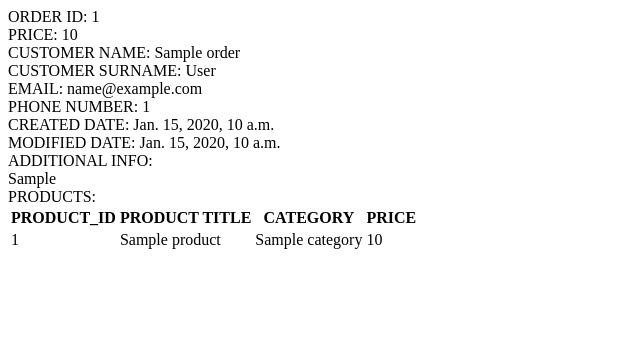
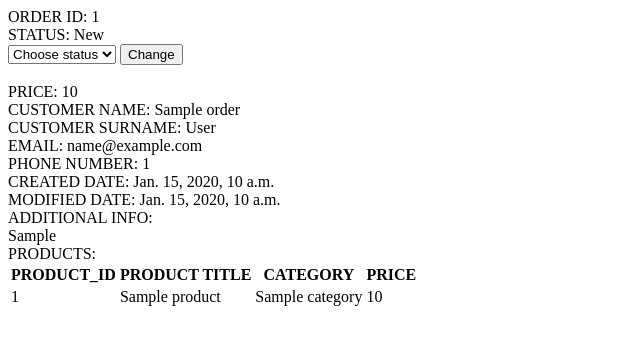
Before and after one commit to OlegSokol/admin_panel, a Django app: page /panel/1 in a window 1280 px wide. Shown: the top 345 px of the page, without its empty margins (0-640 px from the left). Run offline with Django 3.2, Linux system fonts and the light colour scheme; tables that the repository leaves empty hold one stand-in row (values such as "Sample post").

Commit message:
impl update order status

```diff
--- a/panel/models.py
+++ b/panel/models.py
@@ -25,6 +25,14 @@ class Product(models.Model):
 
 
 class Order(models.Model):
+    # Choices
+    ORDER_STATUS = (
+        ("N", "New"),
+        ("E", "In progress"),
+        ("P", "Payed"),
+        ("C", "Closed"),
+    )
+
     id = models.BigIntegerField(null=False, serialize=True, primary_key=True)
     customer_name = models.CharField(max_length=200)
     customer_surname = models.CharField(max_length=200)
@@ -33,6 +41,7 @@ class Order(models.Model):
     products = models.ManyToManyField(Product)
     total_price = models.BigIntegerField()
     additional_info = models.TextField(null=True)
+    status = models.CharField(max_length=1, choices=ORDER_STATUS, null=False, default='N')
     created = models.DateTimeField(auto_now_add=True)
     modified = models.DateTimeField(auto_now=True)
 
--- a/panel/templates/panel/detail.html
+++ b/panel/templates/panel/detail.html
@@ -6,15 +6,26 @@
 </head>
 <body>
     ORDER ID: {{ order.id }} <br>
-    PRICE: {{ order.total_price }} <br>
-    CUSTOMER NAME: {{ order.customer_name }} <br>
-    CUSTOMER SURNAME: {{ order.customer_surname }} <br>
-    EMAIL: {{ order.customer_email }} <br>
-    PHONE NUMBER: {{ order.customer_phone_number }} <br>
-    CREATED DATE: {{ order.created }} <br>
-    MODIFIED DATE: {{ order.modified }} <br>
-    ADDITIONAL INFO: <br>
-    {{ order.additional_info }} <br>
+    STATUS: {{ order.get_status_display }}
+    <form action="{% url 'panel:update_status' order.id %}" method="post">
+        {% csrf_token %}
+        <select name="status">
+            <option disabled selected>Choose status</option>
+            {% for id, value in statuses %}
+                <option value="{{ id }}">{{ value }}</option>
+            {% endfor %}
+        </select>
+        <input type="submit" value="Change">
+    </form><br>
+    PRICE: {{ order.total_price }} <br/>
+    CUSTOMER NAME: {{ order.customer_name }} <br/>
+    CUSTOMER SURNAME: {{ order.customer_surname }} <br/>
+    EMAIL: {{ order.customer_email }} <br/>
+    PHONE NUMBER: {{ order.customer_phone_number }} <br/>
+    CREATED DATE: {{ order.created }} <br/>
+    MODIFIED DATE: {{ order.modified }} <br/>
+    ADDITIONAL INFO: <br/>
+    {{ order.additional_info }} <br/>
 
     PRODUCTS:
     <table>
@@ -36,6 +47,6 @@
                 </tr>
             {% endfor %}
         </tbody>
-    </table>
+    </table><br/>
 </body>
 </html>
--- a/panel/urls.py
+++ b/panel/urls.py
@@ -5,5 +5,6 @@ app_name = 'panel'
 
 urlpatterns = [
     url(r'^$', views.index, name='index'),
-    url(r'^(?P<order_id>[0-9]+)$', views.detail, name='detail')
+    url(r'^(?P<order_id>[0-9]+)$', views.detail, name='detail'),
+    url(r'^(?P<order_id>[0-9]+)/update-status/$', views.update_status, name='update_status')
 ]
--- a/panel/views.py
+++ b/panel/views.py
@@ -12,4 +12,13 @@ def index(request):
 
 def detail(request, order_id):
     order = get_object_or_404(Order, pk=order_id)
-    return render(request, 'panel/detail.html', {'order': order})
+    statuses = order.ORDER_STATUS
+    return render(request, 'panel/detail.html', {'order': order, 'statuses': statuses})
+
+
+def update_status(request, order_id):
+    order = get_object_or_404(Order, pk=order_id)
+    statuses = order.ORDER_STATUS
+    order.status = request.POST['status']
+    order.save()
+    return render(request, 'panel/detail.html', {'order': order, 'statuses': statuses})
```
